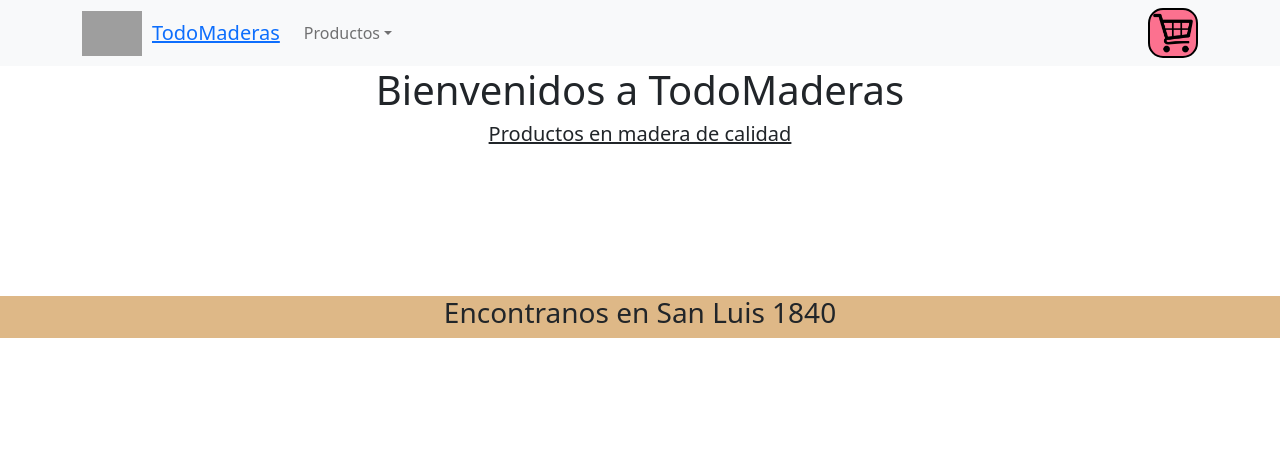
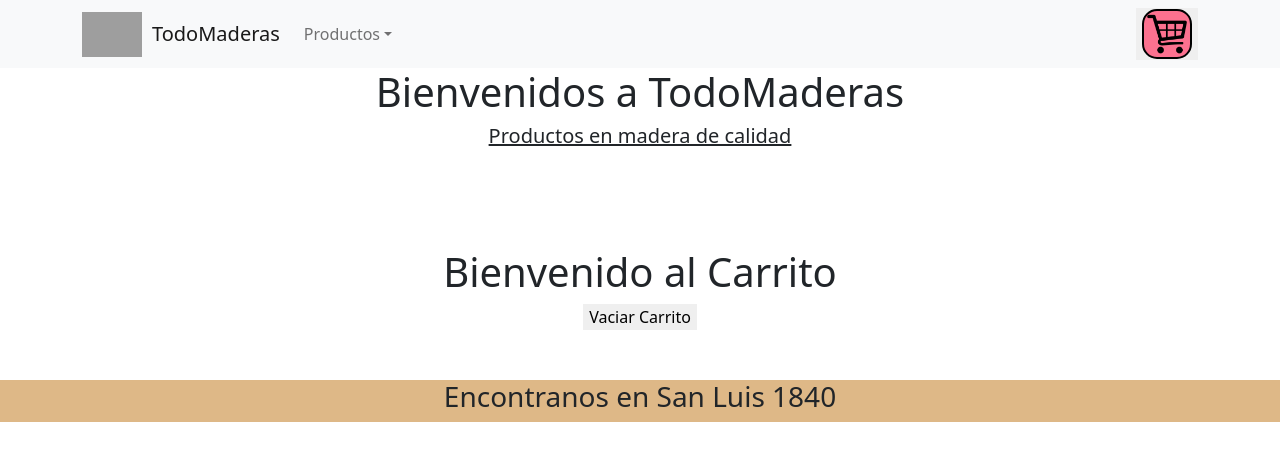
Before and after one commit to facu-fua/TodoMaderas-React, a React (Create React App) app: page /cart in a window 1280 px wide. Shown: the top 460 px of the page. Built offline with nearby package versions, Linux system fonts and the light colour scheme; grey boxes are pictures that could not be loaded.

Commit message:
Se limpio el codigo en varios archivos, solucione el problema con el boton de comprar y comence a utilizar context para el carrito

```diff
--- a/src/App.css
+++ b/src/App.css
@@ -97,3 +97,11 @@
   border-radius: 15px;
   height: 280px;
 }
+
+button{
+  border: none;
+}
+
+a{
+  text-decoration: none !important;
+}
--- a/src/App.jsx
+++ b/src/App.jsx
@@ -5,6 +5,9 @@ import Footer from './components/footer';
 import ProductListContainer from './containers/productListContainer';
 import ItemDetailContainer from './containers/itemDetailContainer';
 import { BrowserRouter, Route, Routes } from 'react-router-dom';
+import Nosotros from './components/nosotros';
+import Carrito from './components/carrito/index';
+import { CartContextProvider } from './context/cartContext'
 
 
 
@@ -17,11 +20,15 @@ function App() {
                     <ItemListContainer greeting="Bienvenidos a TodoMaderas" />
                 </header>
                 <div className='body'>
-                    <Routes>
-                        <Route path="/category/:categoryId" element={<ProductListContainer />} />
-                        <Route path="/" element={<ProductListContainer />} />
-                        <Route path="/item/:itemId" element={<ItemDetailContainer />} />
-                    </Routes>
+                    <CartContextProvider>
+                        <Routes>
+                            <Route path="/category/:categoryId" element={<ProductListContainer />} />
+                            <Route path="/" element={<ProductListContainer />} />
+                            <Route path="/item/:itemId" element={<ItemDetailContainer />} />
+                            <Route path="/nosotros" element={<Nosotros />} />
+                            <Route path="/cart" element={<Carrito />} />
+                        </Routes>
+                    </CartContextProvider>
                     <Footer />
                 </div>
             </BrowserRouter>
--- /dev/null
+++ b/src/components/carrito/index.jsx
@@ -0,0 +1,41 @@
+import { useContext } from "react";
+import { CartContext } from "../../context/cartContext";
+
+const Carrito = () => {
+
+    const { carrito, vaciarCarrito, removerProducto } = useContext(CartContext)
+
+    const eventoVaciarCarrito = () => {
+        vaciarCarrito()
+    }
+
+    const eventoQuitarProducto = (id) =>{
+        removerProducto(id)
+        console.log(carrito)
+    }
+
+    console.log(carrito)
+
+    return (
+        <div>
+            <h1>Bienvenido al Carrito</h1>
+            {carrito.map((producto) => {
+                return (
+                    <div>
+                        <h2>{producto.nombre}</h2>
+                        <h2>{producto.precio}</h2>
+                        <h2>{producto.cantidad}</h2>
+                        <button onClick={()=>{eventoQuitarProducto(producto.id)
+                            console.log(producto.id)}}> Quitar producto </button>
+                    </div>
+                )
+            })}
+            <div>
+                <button onClick={eventoVaciarCarrito}>Vaciar Carrito</button>
+            </div>
+        </div>
+    )
+
+};
+
+export default Carrito;
--- a/src/components/itemCounter/index.jsx
+++ b/src/components/itemCounter/index.jsx
@@ -2,30 +2,35 @@ import Button from 'react-bootstrap/Button';
 import { Link } from 'react-router-dom';
 
 const ItemCounter = (props) => {
-
-    let setCompra = 0
     return (
         <div className="itemCounter">
             <Button onClick={() => {
-                if (props.compra > 1) {
-                    props.setCompra(props.compra - 1)
+                if (props.counter > 1) {
+                    props.setCounter(props.counter - 1)
                 }
             }
             }>-</Button>
             <span className="contador">
-                {props.compra}
+                {props.counter}
             </span>
             <Button onClick={() => {
-                if (props.compra < props.stock)
-                    props.setCompra(props.compra + 1)
+                if (props.counter < props.stock)
+                    props.setCounter(props.counter + 1)
             }
             }>+</Button>
             <div>
-                <Link to="/cart">
-                    <Button variant="primary" onClick={props.onAdd}>
+                {props.compra ?
+                    (<Button variant="primary" onClick={props.onAdd}>
                         Comprar
                     </Button>
-                </Link>
+                    ) :
+                    (<Link to="/cart">
+                        <Button variant="primary">
+                            Ir al carrito
+                        </Button>
+                    </Link>
+                    )
+                }
             </div>
         </div>
     )
--- a/src/components/itemDetail/index.jsx
+++ b/src/components/itemDetail/index.jsx
@@ -1,13 +1,17 @@
+import { useContext } from "react";
 import { useState } from "react";
+import { CartContext } from "../../context/cartContext";
 import ItemCounter from "../itemCounter";
 
 const ItemDetail = (prop) => {
     const item = prop.item
-    const [compra, setCompra] = useState(0)
-    const carrito = []
+    const [counter, setCounter] = useState(0)
+    const [compra, setCompra] = useState(true)
+    const { agregarProducto } = useContext(CartContext)
 
     const onAdd = () => {
-        carrito.push(compra)
+        setCompra(false)
+        agregarProducto(item,counter)
     }
 
     return (
@@ -17,7 +21,7 @@ const ItemDetail = (prop) => {
             <h4>${item.price}</h4>
             <h5>Condicion: "{item.attributes[1].value_name}"</h5>
             <p>Vendidos: {item.sold_quantity}</p>
-            <ItemCounter initial={1} stock={10} onAdd={onAdd} compra={compra} setCompra={setCompra}/>
+            <ItemCounter initial={1} stock={10} onAdd={onAdd} counter={counter} setCounter={setCounter} compra={compra} />
         </div>
     )
 };
--- a/src/components/navbar/index.jsx
+++ b/src/components/navbar/index.jsx
@@ -10,21 +10,23 @@ function NavTodoMaderas() {
         <Navbar bg="light" expand="lg">
             <Container>
                 <img className="navbar-img" src="/assets/images/logo.png" alt="" />
-                <Navbar.Brand>
-                    <Link to={"/"}>TodoMaderas</Link>
-                </Navbar.Brand>
+                <Link to={"/"}>
+                    <Navbar.Brand >
+                        TodoMaderas
+                    </Navbar.Brand>
+                </Link>
                 <Navbar.Toggle aria-controls="basic-navbar-nav" />
                 <Navbar.Collapse id="basic-navbar-nav">
                     <Nav className="me-auto">
                         <NavDropdown title="Productos" id="basic-nav-dropdown">
                             <h6>Por Ubicacion</h6>
                             <NavDropdown.Item>
-                            <Link to={"category/Capital Federal"}>Capital Federal</Link>
+                                <Link to={"category/Capital Federal"}>Capital Federal</Link>
                             </NavDropdown.Item>
                             <NavDropdown.Item>
-                            <Link to={"category/Buenos Aires"}>Buenos Aires</Link>
+                                <Link to={"category/Buenos Aires"}>Buenos Aires</Link>
                             </NavDropdown.Item>
-                            <hr/>
+                            {/* <hr/>
                             <h6>Por Producto</h6>
                             <NavDropdown.Item href="#action/3.1">
                                 <Link to={"/category/mesas y sillas de madera"}>Mesas y Sillas</Link>
@@ -34,14 +36,18 @@ function NavTodoMaderas() {
                             </NavDropdown.Item>
                             <NavDropdown.Item href="#action/3.3">
                                 <Link to={"/category/juegos madera"}>Juegos y juguetes</Link>
-                            </NavDropdown.Item>
+                            </NavDropdown.Item> */}
                             <NavDropdown.Divider />
                             <NavDropdown.Item href="#action/3.4">
-                                {/* <Link to={"/category/:id"}>Nosotros</Link> */}
+                                <Link to={"/nosotros"}>Nosotros</Link>
                             </NavDropdown.Item>
                         </NavDropdown>
                     </Nav>
-                    <CartWidget img="/assets/images/cartlogo.png" />
+                    <Link to="/cart">
+                        <button>
+                            <CartWidget img="/assets/images/cartlogo.png" />
+                        </button>
+                    </Link>
                 </Navbar.Collapse>
             </Container>
         </Navbar>
--- /dev/null
+++ b/src/components/nosotros/index.jsx
@@ -0,0 +1,10 @@
+const Nosotros = () =>{
+    return (
+        <div>
+            <h2>Nosotros</h2>
+            <p>TodoMaderas nace en el 2016 con al intencion de llevar productos de calidad, producidos por diferentes carpinteros del pais con maderas argentinas.</p>
+        </div>
+    )
+};
+
+export default Nosotros;
--- a/src/containers/productListContainer.jsx
+++ b/src/containers/productListContainer.jsx
@@ -10,28 +10,14 @@ const ProductListContainer = () =>{
 
     const productFetch = async () =>{
         try {
-
-            /* Con un condicional establezco a donde hago el fetch, ya sea a una api dinamica o una preestablecida
-            (esto es temporal) */
-            let response = []
-            if(categoryId === undefined || categoryId === "Capital Federal" || categoryId === "Buenos Aires"){
-                response = await fetch("https://api.mercadolibre.com/sites/MLA/search?q=muebles%20de%20madera")
-            }else{
-                response = await fetch(`https://api.mercadolibre.com/sites/MLA/search?q=${categoryId}`)
-            }
-
+            const response = await fetch("https://api.mercadolibre.com/sites/MLA/search?q=muebles%20de%20madera")
             const data = await response.json();
-
-            /* Luego el valor de productos sera acorde al categoryId y muestre los productos del home(undefined),
-            por categoria, o api dinamica */
             if (categoryId===undefined){
                 setProductos(data.results)
             }else if(categoryId === "Capital Federal" || categoryId === "Buenos Aires"){
                 setProductos(data.results.filter(
                     element => element.address.state_name === categoryId
                 ))
-            }else {
-                setProductos(data.results)
             }
         } catch (error) {
             console.log(error)
--- /dev/null
+++ b/src/context/cartContext.jsx
@@ -0,0 +1,39 @@
+import React, { useState } from "react";
+
+const CartContext = React.createContext()
+
+const CartContextProvider = ({children}) =>{
+
+    const [carrito, setCarrito] = useState([])
+
+    const vaciarCarrito = () =>{
+        setCarrito([])
+    }
+
+    const agregarProducto =(item, cantidad) =>{
+        setCarrito([...carrito, {
+            id: item.id,
+            nombre: item.title,
+            precio: item.price,
+            cantidad: cantidad
+        }])
+    }
+
+    const removerProducto = (id) =>{
+        const index = carrito.findIndex(item => item.id===id)
+        console.log(index)
+        setCarrito(carrito.splice(index,1))
+    }
+
+    const existeEnCarrito = (id) =>{
+        const existe = carrito.find(producto=>producto.id === id)
+    }
+
+    return(
+        <CartContext.Provider value={{carrito, vaciarCarrito, agregarProducto, removerProducto, existeEnCarrito }}>
+            {children}
+        </CartContext.Provider>
+    )
+};
+
+export {CartContextProvider, CartContext};
```
